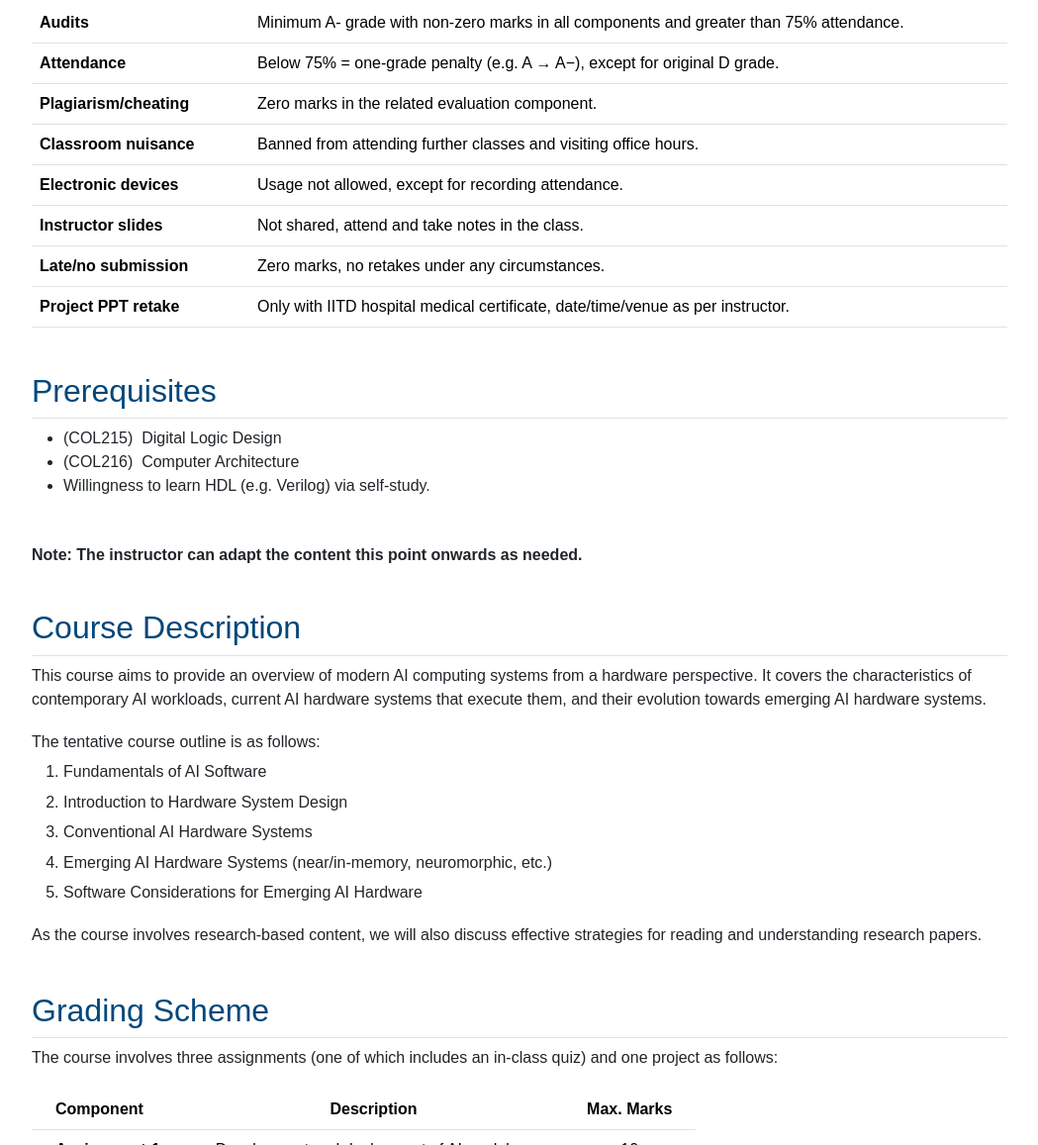
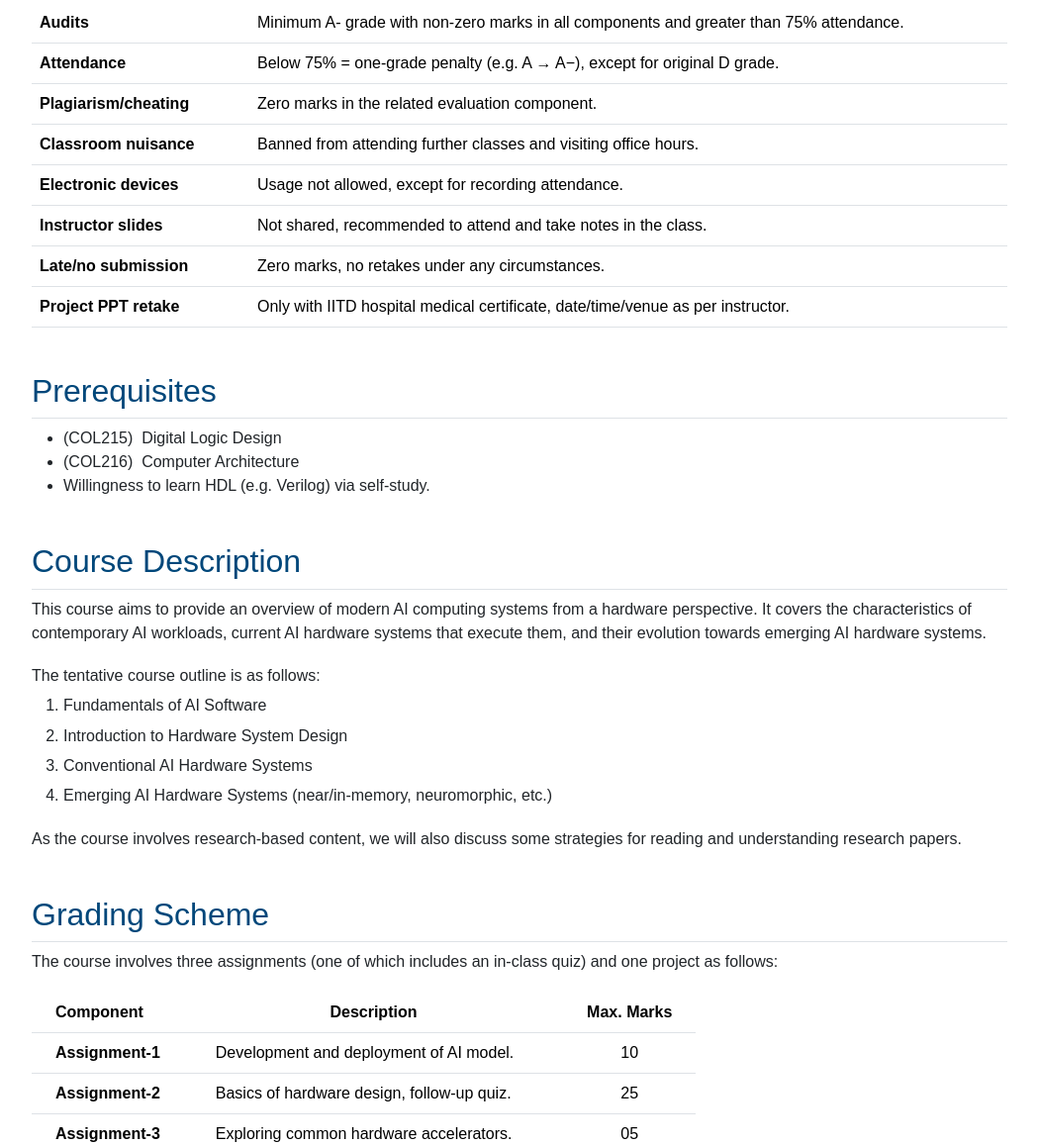
Before and after one commit to sumitdiware/sumitdiware.github.io, a plain HTML site: page courses/col8085.html in a window 1280 px wide. Shown: the part 583-1740 px from the top of the page at 99% size, without its empty margins (115-1164 px from the left). Drawn offline with nearby package versions, Linux system fonts and the light colour scheme.

Commit message:
Update col8085.html

```diff
--- a/courses/col8085.html
+++ b/courses/col8085.html
@@ -164,7 +164,7 @@ Officially known as 'Special Topics in Hardware Systems I'
 
 <tr>
 <td><strong>Instructor slides</strong></td>
-<td> Not shared, attend and take notes in the class.</td>
+<td> Not shared, recommended to attend and take notes in the class.</td>
 </tr>
 
 <tr>
@@ -189,8 +189,6 @@ Officially known as 'Special Topics in Hardware Systems I'
 </ul>
 
 
-<h6 style="margin-top: 3em;"><strong>Note: The instructor can adapt the content this point onwards as needed.</strong></h6>
-
 <h2>Course Description</h2>
 <p style="margin-bottom: 1.2em;">
 This course aims to provide an overview of modern AI computing systems from a hardware perspective.
@@ -209,14 +207,12 @@ and their evolution towards emerging AI hardware systems.
 
 <li style="margin-bottom: 0.4em;">Emerging AI Hardware Systems (near/in-memory, neuromorphic, etc.)</li>
 
-<li>Software Considerations for Emerging AI Hardware</li>
-
 </ol>
 
 </p>
 
 <p style="margin-top: 1.2em;">
-As the course involves research-based content, we will also discuss effective strategies for reading and understanding research papers.
+As the course involves research-based content, we will also discuss some strategies for reading and understanding research papers.
 </p>
 
 
```
